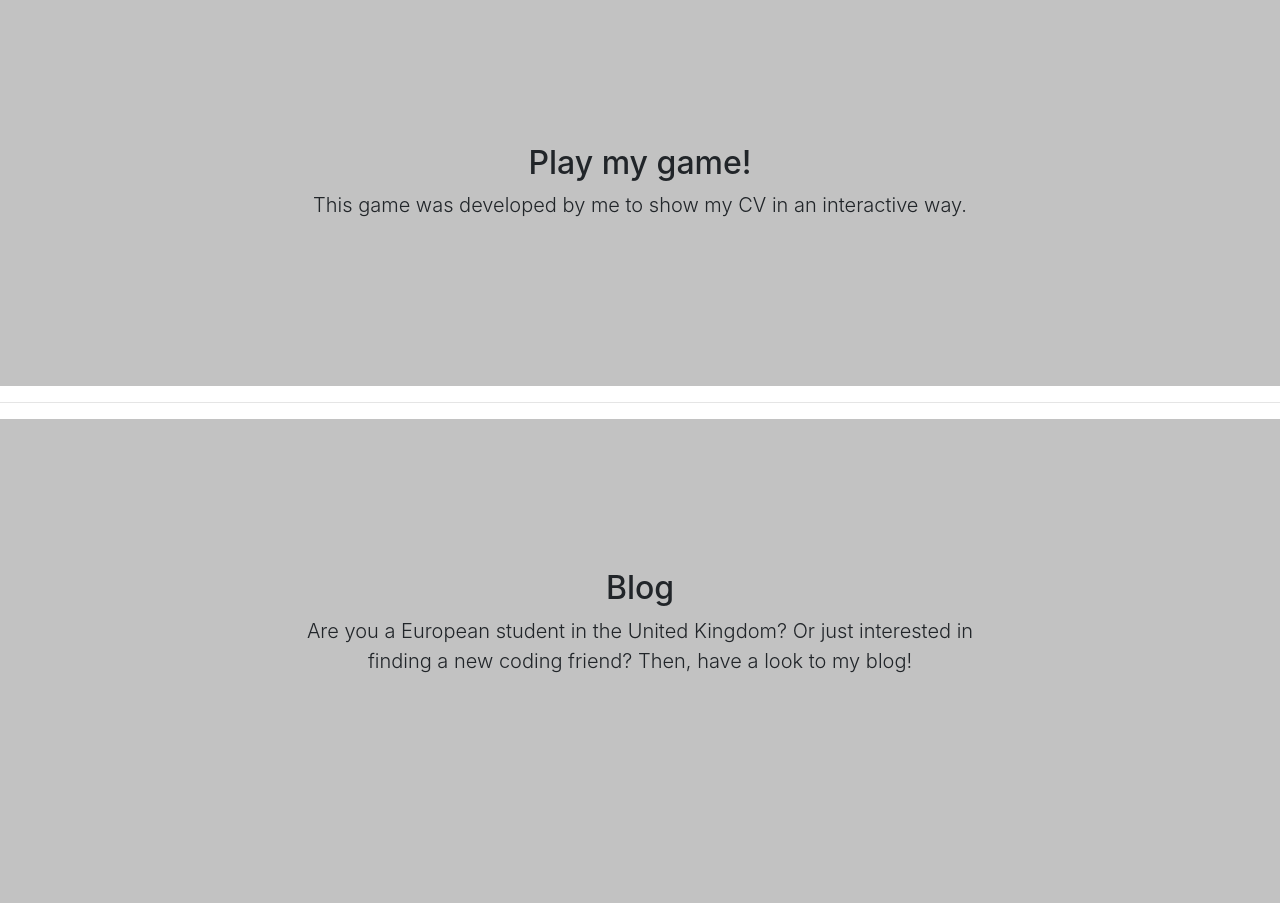
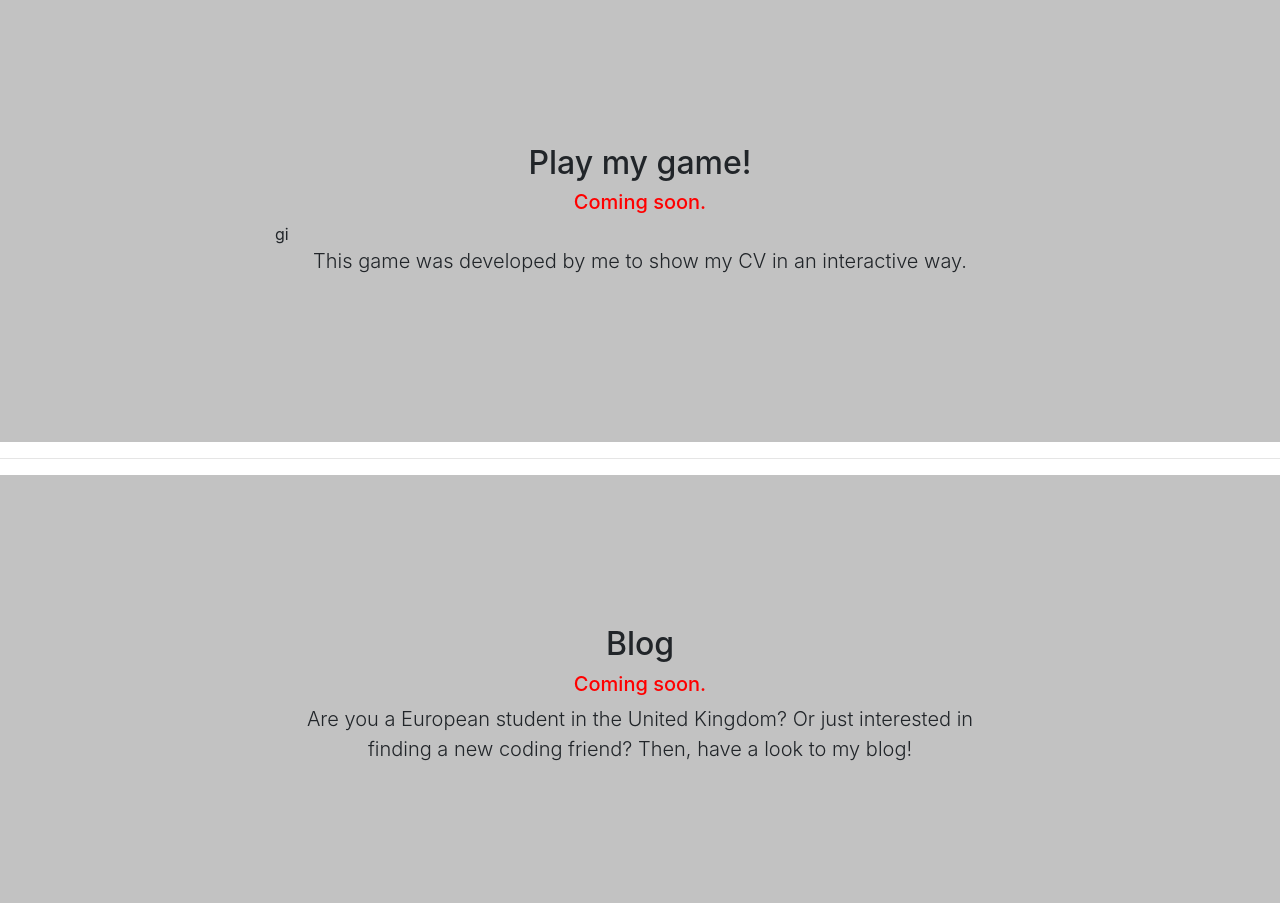
Before and after one commit to Giuseppe995/Website, a website with bundled scripts: page index.html in a window 1280 px wide. Shown: the part 1373-2276 px from the top of the page. Built offline with nearby package versions, Linux system fonts and the light colour scheme.

Commit message:
coming soon

```diff
--- a/index.html
+++ b/index.html
@@ -158,6 +158,7 @@
       <div class="row">
         <div class="col-lg-8 mx-auto">
           <h2 style="text-align: center;">Play my game!</h2>
+          <h5 style="text-align: center; color: red;">Coming soon.</h5>gi
           <p class="lead" style="text-align: center;">This game was developed by me to show my CV in an interactive way.</p>
         </div>
       </div>
@@ -172,6 +173,7 @@
       <div class="row">
         <div class="col-lg-8 mx-auto">
           <h2 style="text-align: center;">Blog</h2>
+          <h5 style="text-align: center; color: red;">Coming soon.</h5>
           <p class="lead" style="text-align: center;">Are you a European student in the United Kingdom? Or just interested in finding a new coding friend?
              Then, have a look to my blog!</p>
           <!-- Temporarly BR to test scrolling on Blog section. They need to be deleted -->
```
